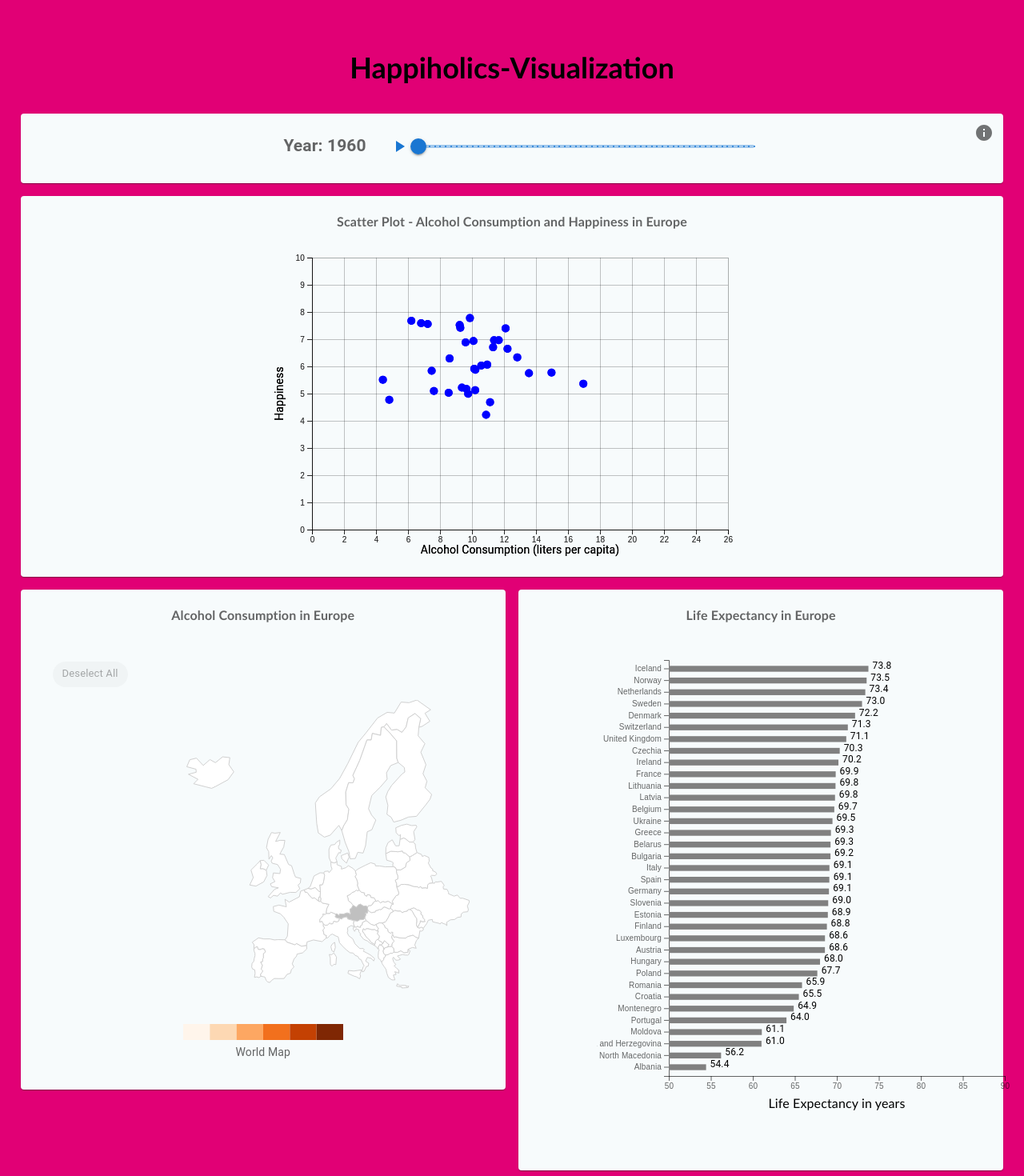
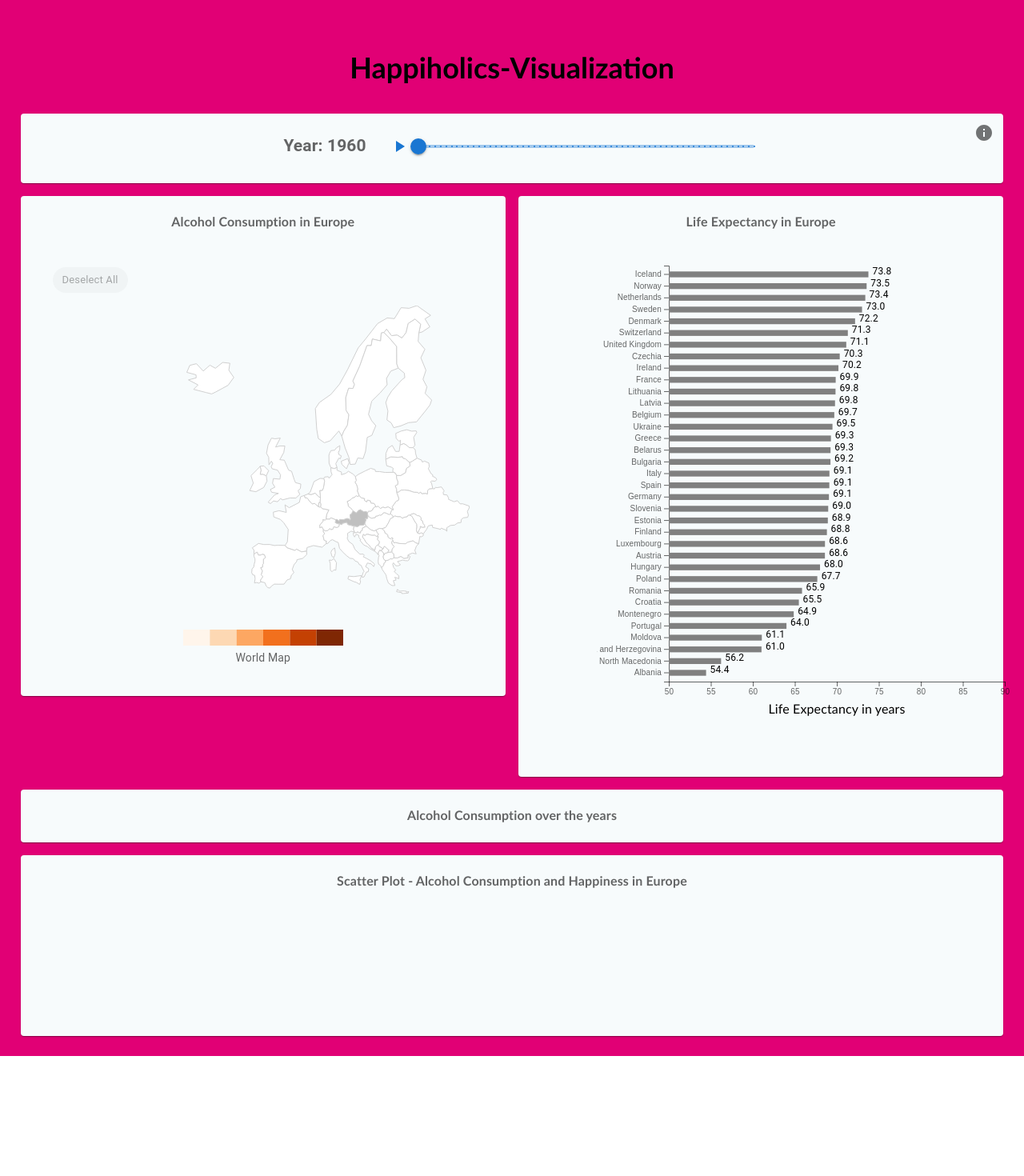
Before and after one commit to piakoller/data-vis, a React (Create React App) app: page / in a window 1280 px wide. Shown: the top 1470 px of the page at 80% size. After the commit the page ends 1320 px from the top, so only its background shows below. Built offline with nearby package versions, Linux system fonts and the light colour scheme.

Commit message:
scattery skibidi scatt scatt

```diff
--- a/src/App.js
+++ b/src/App.js
@@ -47,14 +47,6 @@ function App() {
                   </Typography>
                 </Item>
               </Grid>
-              <Grid item xs={12}>
-                <Item>
-                  <h2 id='fontstyle'>Scatter Plot - Alcohol Consumption and Happiness in Europe</h2>
-                  <Typography sx={{ fontSize: 14 }} color="text.secondary" gutterBottom>
-                    <ScatterPlot key="unique-key-for-world-map" />
-                  </Typography>
-                </Item>
-              </Grid>
               <Grid item xs={6}>
                 <Item>
                 <h2 id='fontstyle'>Alcohol Consumption in Europe</h2>
@@ -82,6 +74,14 @@ function App() {
                   </Typography>
                 </Item>
               </Grid>
+              <Grid item xs={12}>
+                <Item>
+                  <h2 id='fontstyle'>Scatter Plot - Alcohol Consumption and Happiness in Europe</h2>
+                  <Typography sx={{ fontSize: 14 }} color="text.secondary" gutterBottom>
+                    <ScatterPlot key="unique-key-for-world-map" />
+                  </Typography>
+                </Item>
+              </Grid>
             </Grid>
           </Box>
         </header>
--- a/src/graphs/LineChart.js
+++ b/src/graphs/LineChart.js
@@ -126,15 +126,16 @@ const LineChart = () => {
                         handleMouseMove(event)
                         setHoverCountry(country)
                         addTooltipContentCountry(country)
-                    }
-
-                    ) // Set hoverCountry when mouse enters
+                        // Clear the tooltip content after a delay
+                        timer = setTimeout(() => {
+                            setTooltipContent(null)
+                        }, 2000); // 2000 ms = 2 seconds
+                    })
                     .on('mouseout', () => {
                         setHoverCountry(null)
-                        addTooltipContentCountry(null)
-                    }
-
-                    ); // Clear hoverCountry when mouse leaves
+                        clearTimeout(timer); // Clear the timeout if the mouse leaves before the delay
+                        setTooltipContent(null) // Clear the tooltip content
+                    });
 
                 // Find the data point for the selected year in each country's data
                 const selectedYearData = values.find(d => d.date.getFullYear() === selectedYear);
@@ -153,12 +154,11 @@ const LineChart = () => {
                             setHoverCountry(country);
                             addTooltipContentCircle(country);
                           })
-                        .on('mouseout', (event) => {
+                        .on('mouseleave', (event) => {
                             addTooltipContentCircle(null);
                         });
                 }
             });
-
             // Draw x-axis
             svg.append('g')
                 .attr('transform', `translate(0,${height})`)
--- a/src/graphs/ScatterPlot.js
+++ b/src/graphs/ScatterPlot.js
@@ -8,9 +8,25 @@ import Tooltip, { tooltipClasses } from '@mui/material/Tooltip';
 const ScatterPlot = () => {
     const svgRef = useRef();
     const [data, setData] = useState();
-    const [selectedYear, setSelectedYear] = useState(2012);
     const [dataPerYear, setDataPerYear] = useState();
     const [tooltipContent, setTooltipContent] = useState(null);
+    const { selectedCountry, hoverCountry, setHoverCountry, selectedYear } = useSelectedData();
+
+    let timer = null;
+
+    const positionRef = React.useRef({
+        x: 0,
+        y: 0,
+    });
+    const popperRef = React.useRef(null);
+
+    const handleMouseMove = (event) => {
+        positionRef.current = { x: event.clientX, y: event.clientY };
+
+        if (popperRef.current != null) {
+            popperRef.current.update();
+        }
+    };
 
     useEffect(() => {
         fetchAlcoholAndHappinessData()
@@ -26,7 +42,7 @@ const ScatterPlot = () => {
 
 
     useEffect(() => {
-        if (selectedYear) {
+        if (selectedYear >= 2012 && selectedYear <= 2021) {
             const margin = { top: 20, right: 30, bottom: 40, left: 50 };
             const width = 600 - margin.left - margin.right;
             const height = 400 - margin.top - margin.bottom;
@@ -50,11 +66,14 @@ const ScatterPlot = () => {
                     .ticks(10)
             }
 
+            d3.select(svgRef.current).selectAll("*").remove();
+
             const svg = d3.select(svgRef.current)
                 .attr('width', width + margin.left + margin.right)
                 .attr('height', height + margin.top + margin.bottom)
                 .append('g')
                 .attr('transform', `translate(${margin.left},${margin.top})`);
+
 
 
             // Add the X gridlines
@@ -84,22 +103,43 @@ const ScatterPlot = () => {
                 .domain(['happiness', 'worldMap'])
                 .range(['blue', 'green']); // Change colors as needed
 
-            svg.selectAll('circle')
-                .data(combined_data[selectedYear])
-                .enter()
+            // Join the new data with the old data
+            const circles = svg.selectAll('circle')
+                .data(combined_data[selectedYear], d => d.country); // Use the country as the key
+
+            // For the circles that are already present, update their positions
+            circles
+                .transition() // Start a transition
+                .duration(500) // Transition duration
+                .attr('cx', d => xScale(d.alcohol)) // Animate the x position
+                .attr('cy', d => yScale(d.happiness)); // Animate the y position
+
+            // For the new circles, set their initial positions to their old positions and then transition to the new positions
+            circles.enter()
                 .append('circle')
-                .attr('cx', d => xScale(d.alcohol))
-                .attr('cy', d => yScale(d.happiness)) // Assuming value field for world data
                 .attr('r', 5)
                 .attr('fill', "blue")
-                .on('mouseover', function (event, d) {
+                .attr('cx', d => xScale(d.alcohol)) // Set the initial x position
+                .attr('cy', d => yScale(d.happiness)) // Set the initial y position
+                .on('mouseover', (event, d) => {
+                    handleMouseMove(event);
                     setTooltipContent(`Country: ${d.country}, Alcohol: ${d.alcohol}, Happiness: ${d.happiness}`);
+                    // Clear the tooltip content after a delay
+                    timer = setTimeout(() => {
+                        setTooltipContent(null)
+                    }, 3000); // 2000 ms = 2 seconds
                 })
-                .style('opacity', 0)
-                .transition()
-                .duration(500)
-                .delay((d, i) => i * 10)
-                .style('opacity', 1)
+                .on('mouseout', () => {
+                    clearTimeout(timer); // Clear the timeout if the mouse leaves before the delay
+                    setTooltipContent(null) // Clear the tooltip content
+                })
+                .transition() // Start a transition
+                .duration(500) // Transition duration
+                .attr('cx', d => xScale(d.alcohol)) // Animate the x position
+                .attr('cy', d => yScale(d.happiness)); // Animate the y position
+
+            // For the circles that are no longer present, remove them
+            circles.exit().remove();
 
 
             // X-axis
@@ -135,11 +175,19 @@ const ScatterPlot = () => {
             title={tooltipContent}
             arrow
             placement="top"
-            enterTouchDelay={0}
-            interactive
-            leaveTouchDelay={1500}
-            disableTouchListener
-            leaveDelay={200}
+            PopperProps={{
+                popperRef,
+                anchorEl: {
+                    getBoundingClientRect: () => {
+                        return new DOMRect(
+                            positionRef.current.x,
+                            positionRef.current.y,
+                            0,
+                            0,
+                        );
+                    },
+                },
+            }}
         >
             <svg ref={svgRef}></svg>
         </Tooltip>
--- a/src/graphs/Slider.js
+++ b/src/graphs/Slider.js
@@ -22,7 +22,7 @@ const MovingSlider = () => {
         if (autoPlay) {
             intervalId = setInterval(() => {
                 setSelectedYear(prevYear => {
-                    const nextYear = prevYear < 2016 ? prevYear + 1 : 1960; // Reset to 1960 after reaching 2016
+                    const nextYear = prevYear < 2021 ? prevYear + 1 : 1960; // Reset to 1960 after reaching 2021
                     return nextYear;
                 });
             }, 500);
@@ -54,7 +54,7 @@ const MovingSlider = () => {
                         step={1}
                         marks
                         min={1960}
-                        max={2022}
+                        max={2021}
                         disabled={autoPlay}
                     />
                 </div>
```
